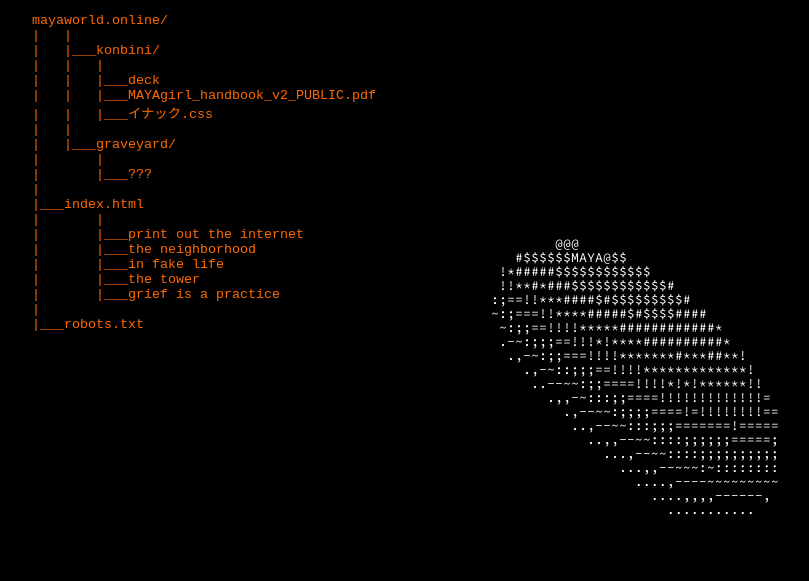
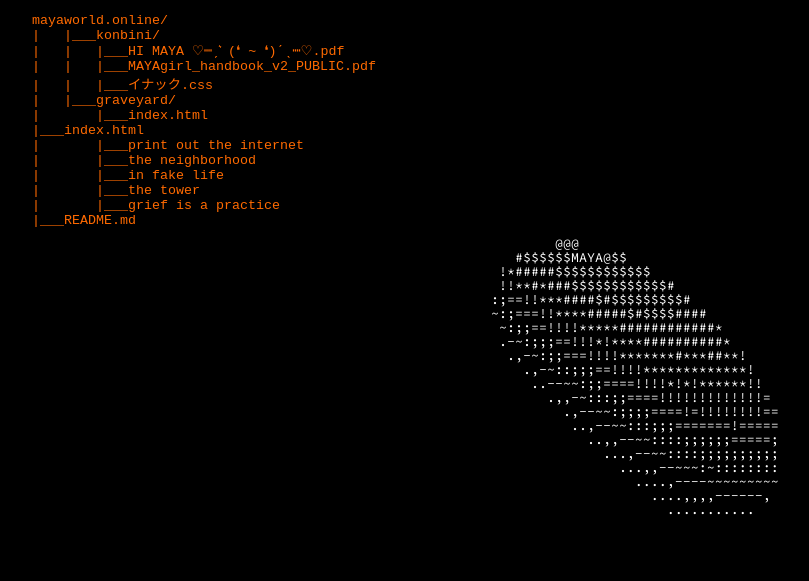
Before and after one commit to masipah/mayaworld.online, a plain HTML site: page html/index.html in a window 1280 px wide. Shown: the whole page, without its empty margins (24-833 px from the left). Drawn offline with Linux system fonts and the light colour scheme.

Commit message:
tweak view

```diff
--- a/html/index.html
+++ b/html/index.html
@@ -53,26 +53,19 @@
   <div id="content">
     <pre>
       mayaworld.online/
-      |   |
       |   |___konbini/
-      |   |   |
-      |   |   |___<a href="konbini/HI MAYA ♡┉ˏ͛ (❛ 〰 ❛)ˊˎ┉♡.pdf">deck</a>
+      |   |   |___<a href="konbini/HI MAYA ♡┉ˏ͛ (❛ 〰 ❛)ˊˎ┉♡.pdf">HI MAYA ♡┉ˏ͛ (❛ ~ ❛)ˊˎ┉♡.pdf</a>
       |   |   |___<a href="konbini/MAYAgirl_handbook_v2_PUBLIC.pdf">MAYAgirl_handbook_v2_PUBLIC.pdf</a>
       |   |   |___イナック.css
-      |   |
       |   |___graveyard/
-      |       |
-      |       |___???
-      |
+      |       |___index.html
       |___index.html
-      |       |
       |       |___print out the internet
       |       |___the neighborhood
       |       |___in fake life
       |       |___the tower
       |       |___grief is a practice
-      |
-      |___robots.txt
+      |___README.md
   </div>
   <div id="雪月華">
     <div></div>
```
